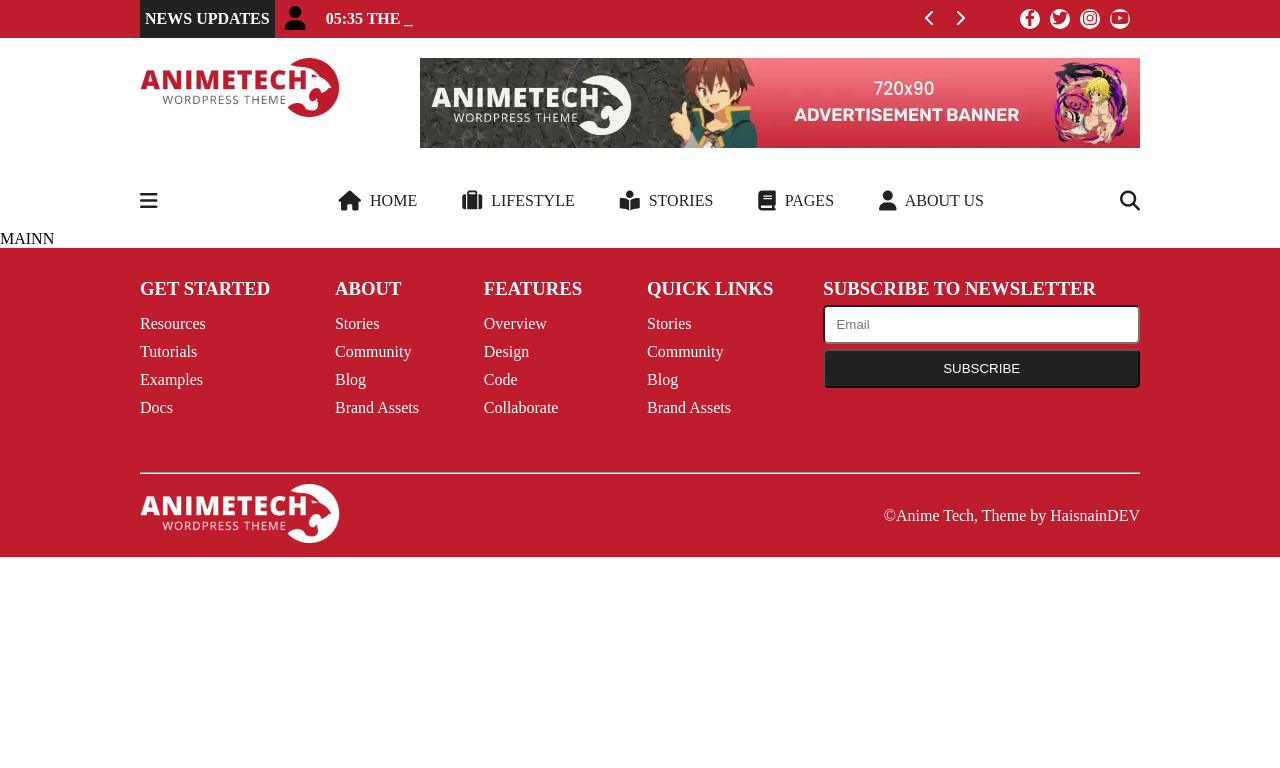
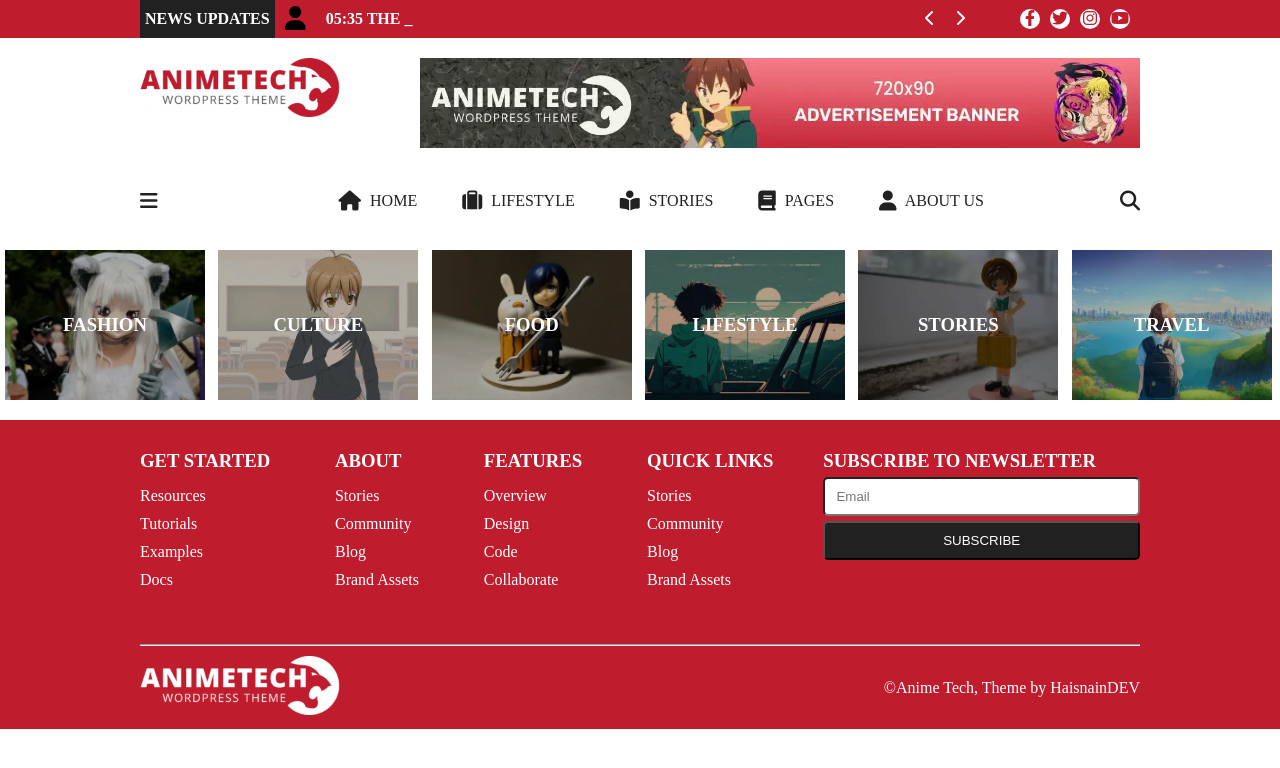
Before and after one commit to Pierp23/proj-html-vuejs, a Vue app: page / in a window 1280 px wide. Shown: the top 768 px of the page. Built offline with nearby package versions, Linux system fonts and the light colour scheme.

Commit message:
ADD main-bottom

```diff
--- a/src/components/MainComponent.vue
+++ b/src/components/MainComponent.vue
@@ -3,10 +3,43 @@ export default {
     name: "MainComponent",
     data() {
         return {
+            topics: {
+                fascion: {
+                    title: 'FASHION',
+                    img: 'anime-fashion.webp'
+                },
+                culture: {
+                    title: 'CULTURE',
+                    img: 'success-story.webp'
+                },
+                food: {
+                    title: 'FOOD',
+                    img: 'healthy-foods.webp'
+                },
+                lifestyle: {
+                    title: 'LIFESTYLE',
+                    img: 'visit-france.webp'
+                },
+                stories: {
+                    title: 'STORIES',
+                    img: 'travel-alone.webp'
+                },
+                travel: {
+                    title: 'TRAVEL',
+                    img: 'best-places.webp'
+                }
+
+
+
+
+            }
         }
     },
     props: {},
     methods: {
+        getImg: function (imgX) {
+            return new URL(imgX, import.meta.url).href
+        }
 
     }
 }
@@ -14,11 +47,62 @@ export default {
 
 <template>
     <main>
-        MAINN
+        <section class="main-bottom">
+            <div class="row">
+                <div class="col-2" v-for="(topic, index) in topics" :key="index">
+                    <div class="img-div">
+                        <img :src="getImg(`../assets/img/${topic.img} `)" :alt="topic.title">
+                        <h3>
+                            {{ topic.title }}
+                        </h3>
+                    </div>
+
+                </div>
+            </div>
+        </section>
     </main>
 </template>
 
 <style lang="scss" scoped>
 @use "../assets/scss/main.scss" as *;
 @use "../assets/scss/reset.scss" as *;
+
+main {
+    & .main-bottom {
+        padding: 20px 0;
+
+        & .row {
+            display: flex;
+
+            & .col-2 {
+
+                width: calc(100% / 6 - 5px);
+                margin: 0 5px;
+
+                & .img-div {
+                    max-width: 200px;
+                    height: 150px;
+                    position: relative;
+
+                    & img {
+                        width: 100%;
+                        height: 100%;
+                        object-fit: cover;
+                        filter: brightness(0.7);
+                    }
+                }
+
+                & h3 {
+                    color: $secondary-color;
+                    font-weight: bold;
+                    position: absolute;
+                    top: 50%;
+                    left: 50%;
+                    transform: translate(- 50%, - 50%);
+                }
+
+            }
+        }
+    }
+}
 </style>
```
